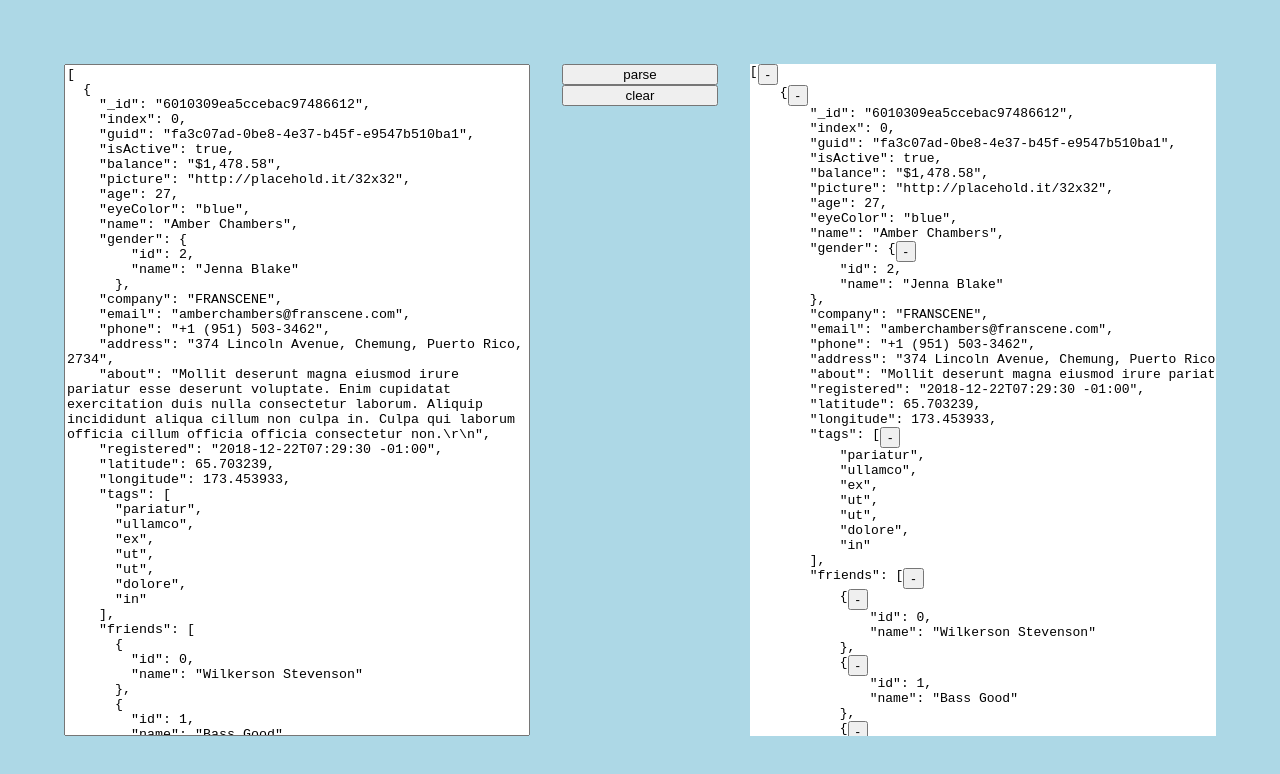
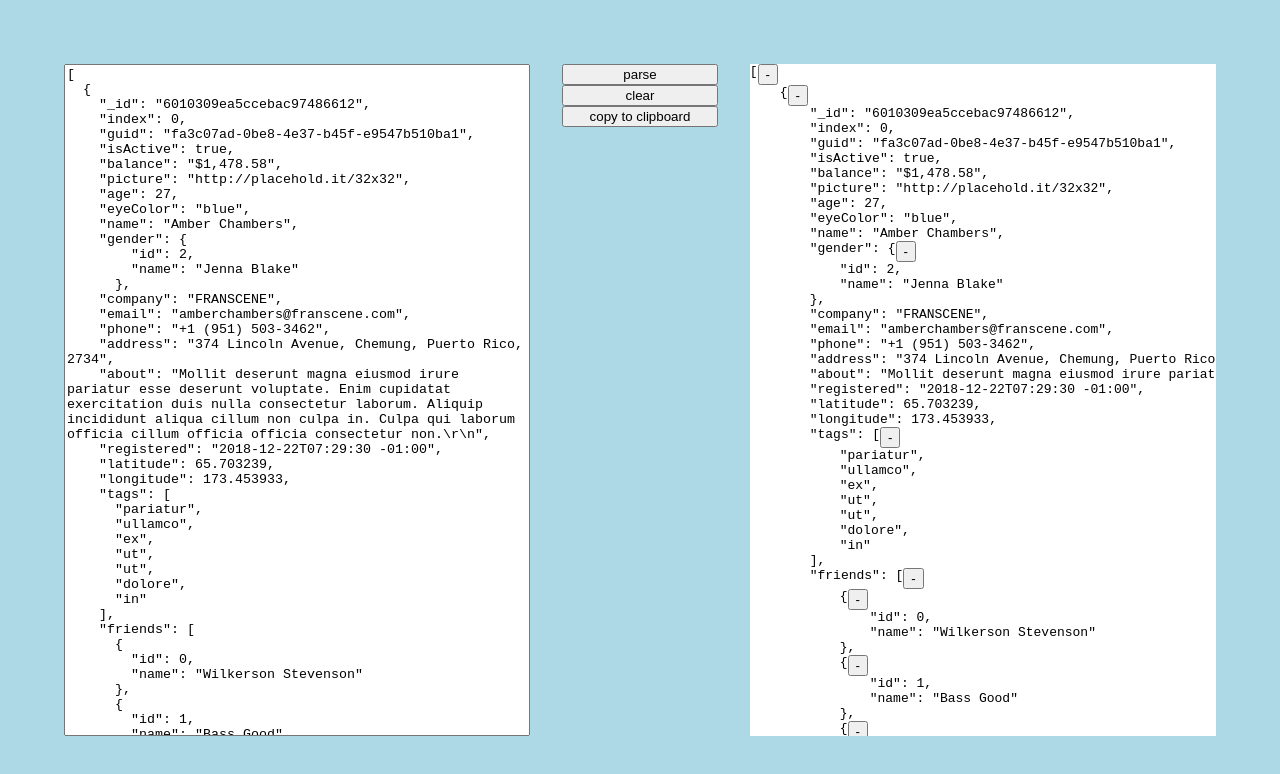
Before and after one commit to dzulliet/json-parser, a React (Create React App) app: page / in a window 1280 px wide. Both pictures are taken after a click on the button "parse". Shown: the top 774 px of the page. Built offline with nearby package versions, Linux system fonts and the light colour scheme.

Commit message:
copy to clipboard

```diff
--- a/src/components/Controls.tsx
+++ b/src/components/Controls.tsx
@@ -4,13 +4,21 @@ import { ControlsWrap } from './styles'
 type Props = {
   onParseClick: () => void
   onClearClick: () => void
+  onCopyToClipboardClick: () => void
+  displayCopyButton?: boolean
 }
 
-export const Controls = ({ onParseClick, onClearClick }: Props): JSX.Element => {
+export const Controls = ({
+  onParseClick,
+  onClearClick,
+  onCopyToClipboardClick,
+  displayCopyButton = false,
+}: Props): JSX.Element => {
   return (
     <ControlsWrap>
       <button onClick={onParseClick}>parse</button>
       <button onClick={onClearClick}>clear</button>
+      {displayCopyButton && <button onClick={onCopyToClipboardClick}>copy to clipboard</button>}
     </ControlsWrap>
   )
 }
--- a/src/components/Parser.tsx
+++ b/src/components/Parser.tsx
@@ -1,14 +1,15 @@
-import React, { useCallback, useState } from 'react'
+import React, { useCallback, useRef, useState } from 'react'
 import { TextArea } from './TextArea'
 import { ParsedBox } from './ParsedBox'
 import { Controls } from './Controls'
 import { mockJson } from '../assets/mockJson'
-import { ParserWrap } from './styles'
+import { CopyTextArea, ParserWrap } from './styles'
 
 export const Parser = (): JSX.Element => {
   const [json, setJson] = useState(mockJson)
   const handleSetJson = useCallback((e) => setJson(e.target.value), [])
   const [jsonOutput, setJsonOutput] = useState('')
+  const textAreaRef = useRef<HTMLTextAreaElement>(null)
 
   const handleParseClick = useCallback(() => {
     setJsonOutput(JSON.parse(json))
@@ -17,12 +18,24 @@ export const Parser = (): JSX.Element => {
     setJson(mockJson) //fixme
     setJsonOutput('')
   }, [])
+  const handleCopyToClipboard = useCallback(() => {
+    if (textAreaRef && textAreaRef.current) {
+      textAreaRef.current.select()
+      document.execCommand('copy')
+    }
+  }, [])
 
   return (
     <ParserWrap>
       <TextArea name="jsonInput" onChange={handleSetJson} value={json} />
-      <Controls onParseClick={handleParseClick} onClearClick={handleClearClick} />
+      <Controls
+        onParseClick={handleParseClick}
+        onClearClick={handleClearClick}
+        onCopyToClipboardClick={handleCopyToClipboard}
+        displayCopyButton={!!jsonOutput}
+      />
       <ParsedBox name="jsonOutput" parsedJson={jsonOutput} />
+      <CopyTextArea ref={textAreaRef} value={JSON.stringify(jsonOutput, null, 4)} />
     </ParserWrap>
   )
 }
--- a/src/components/styles.ts
+++ b/src/components/styles.ts
@@ -64,3 +64,8 @@ export const IndentedSpan = styled.span`
 export const BracketButtonSpan = styled.span`
   display: inline-flex;
 `
+
+export const CopyTextArea = styled.textarea`
+  display: none;
+  white-space: nowrap;
+`
```
